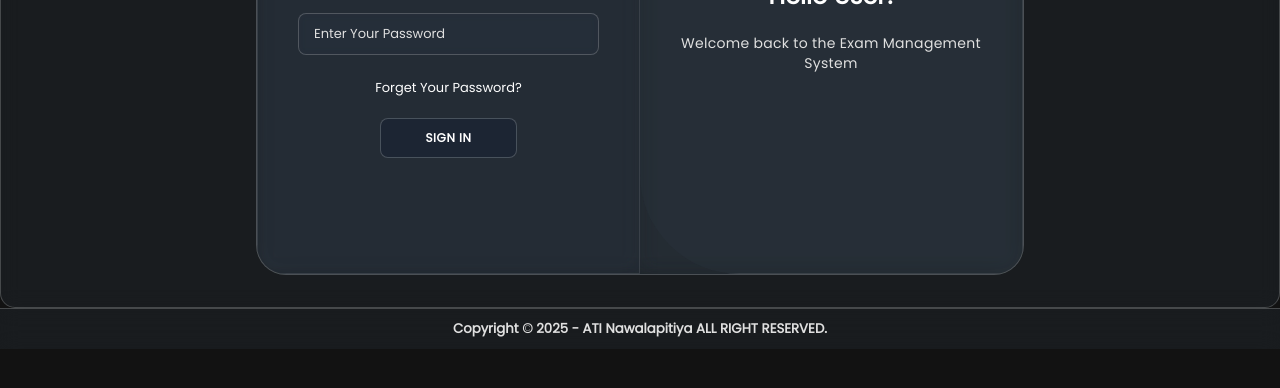
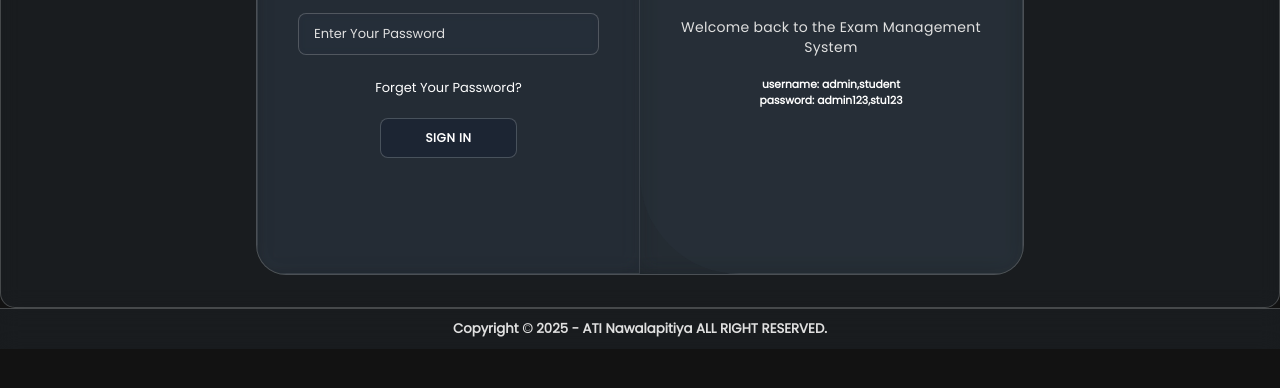
Before and after one commit to imamjadh/Exam-Managment-System, a plain HTML site: page signin.html in a window 1280 px wide. Shown: the part 378-766 px from the top of the page. Drawn offline with Linux system fonts and the light colour scheme.

Commit message:
login details

```diff
--- a/signin.html
+++ b/signin.html
@@ -400,6 +400,8 @@ body {
                     <div class="toggle-panel toggle-right">
                         <h1>Hello User!</h1>
                         <p>Welcome back to the Exam Management System</p>
+                        <h6>username: admin,student</h6>
+                        <h6>password: admin123,stu123</h6>
                     </div>
 
                 </div>
```
